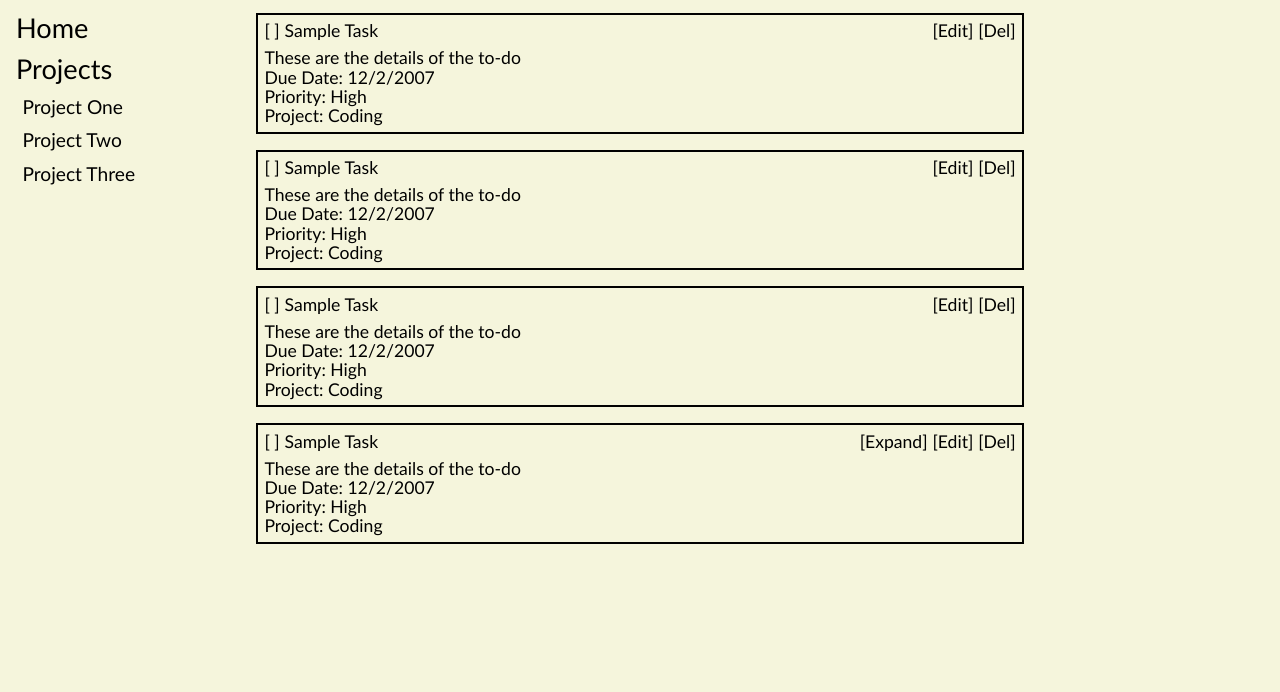
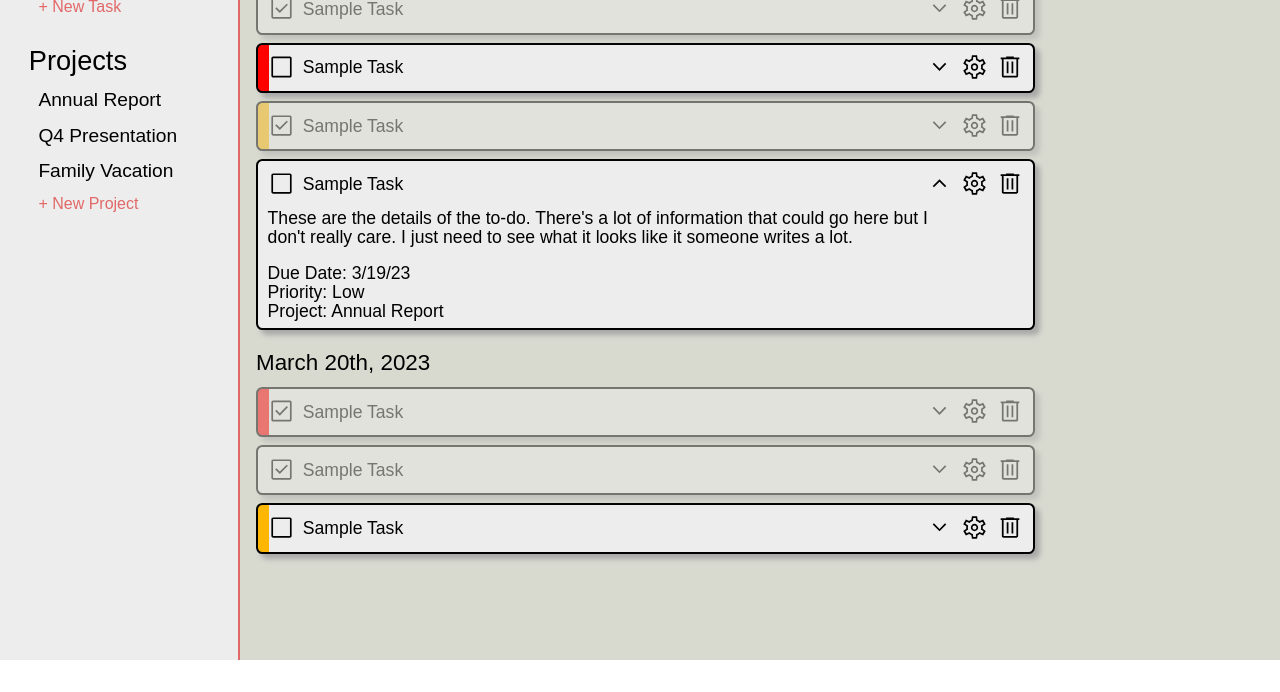
Before and after one commit to ryant4/todolist, a plain HTML site: page index.html in a window 1280 px wide. Shown: the part 140-832 px from the top of the page. After the commit the page ends 800 px from the top, so only its background shows below. Drawn offline with Linux system fonts and the light colour scheme.

Commit message:
add styles

```diff
--- a/index.html
+++ b/index.html
@@ -9,26 +9,72 @@
 </head>
 <body>
     <div id="page-container">
+        <div id="page-header">
+            <h1>ToDo Application</h1>
+        </div>
         <div id="side-bar">
-            <h1>Let's complete some tasks!</h1>
-            <h2>Home</h2>
+            <!-- THESE SHOULD BE LI/ULs -->
+            <h2>View All Tasks</h2>
+            <h4>+ New Task</h4>
             <div class="projects-sidebar-list">
                 <h2>Projects</h2>
-                <h3>Project One</h3>
-                <h3>Project Two</h3>
-                <h3>Project Three</h3>
+                <h3>Annual Report</h3>
+                <h3>Q4 Presentation</h3>
+                <h3>Family Vacation</h3>
+                <h4>+ New Project</h4>
             </div>
         </div>
         <div id="main-page">
-            <div class="to-do-card">
+            <div class="date-display">March 19th, 2023</div>
+            <div class="to-do-card completed">
                 <div class="to-do-main-display">
                     <div class="main-display-left">
-                        <div class="to-do-status">[ ]</div>
+                        <div class="to-do-status"><img src="./images/checkbox-filled.svg" alt="unfilled checkbox"></div>
                         <div class="to-do-title">Sample Task</div>
                     </div>
                     <div class="main-display-right">
-                        <div class="to-do-edit-button">[Edit]</div>
-                        <div class="to-do-delete-button">[Del]</div>
+                        <div class="to-do-expand"><img src="./images/expand.svg" alt="" srcset=""></div>
+                        <div class="to-do-edit-button"><img src="./images/edit.svg" alt="" srcset=""></div>
+                        <div class="to-do-delete-button"><img src="./images/delete.svg" alt=""></div>
+                    </div>
+                </div>
+                <div class="to-do-expanded-details">
+                    <div class="to-do-description">These are the details of the to-do</div>
+                    <div class="to-do-due-date">Due Date: 12/2/2007</div>
+                    <div class="to-do-priority">Priority: High</div>
+                    <div class="to-do-project-parent">Project: Coding</div>
+                </div>
+            </div>
+
+            <div class="to-do-card high-urgency">
+                <div class="to-do-main-display">
+                    <div class="main-display-left">
+                        <div class="to-do-status"><img src="./images/checkbox-unfilled.svg" alt="unfilled checkbox"></div>
+                        <div class="to-do-title">Sample Task</div>
+                    </div>
+                    <div class="main-display-right">
+                        <div class="to-do-expand"><img src="./images/expand.svg" alt="" srcset=""></div>
+                        <div class="to-do-edit-button"><img src="./images/edit.svg" alt="" srcset=""></div>
+                        <div class="to-do-delete-button"><img src="./images/delete.svg" alt=""></div>
+                    </div>
+                </div>
+                <div class="to-do-expanded-details">
+                    <div class="to-do-description">These are the details of the to-do</div>
+                    <div class="to-do-due-date">Due Date: 12/2/2007</div>
+                    <div class="to-do-priority">Priority: High</div>
+                    <div class="to-do-project-parent">Project: Coding</div>
+                </div>
+            </div>
+            <div class="to-do-card completed medium-urgency">
+                <div class="to-do-main-display">
+                    <div class="main-display-left">
+                        <div class="to-do-status"><img src="./images/checkbox-filled.svg" alt="unfilled checkbox"></div>
+                        <div class="to-do-title">Sample Task</div>
+                    </div>
+                    <div class="main-display-right">
+                        <div class="to-do-expand"><img src="./images/expand.svg" alt="" srcset=""></div>
+                        <div class="to-do-edit-button"><img src="./images/edit.svg" alt="" srcset=""></div>
+                        <div class="to-do-delete-button"><img src="./images/delete.svg" alt=""></div>
                     </div>
                 </div>
                 <div class="to-do-expanded-details">
@@ -42,12 +88,33 @@
             <div class="to-do-card">
                 <div class="to-do-main-display">
                     <div class="main-display-left">
-                        <div class="to-do-status">[ ]</div>
+                        <div class="to-do-status"><img src="./images/checkbox-unfilled.svg" alt="unfilled checkbox"></div>
                         <div class="to-do-title">Sample Task</div>
                     </div>
                     <div class="main-display-right">
-                        <div class="to-do-edit-button">[Edit]</div>
-                        <div class="to-do-delete-button">[Del]</div>
+                        <div class="to-do-expand"><img src="./images/expand-less.svg" alt="" srcset=""></div>
+                        <div class="to-do-edit-button"><img src="./images/edit.svg" alt="" srcset=""></div>
+                        <div class="to-do-delete-button"><img src="./images/delete.svg" alt=""></div>
+                    </div>
+                </div>
+                <div class="to-do-expanded-details expanded">
+                    <div class="to-do-description">These are the details of the to-do. There's a lot of information that could go here but I don't really care. I just need to see what it looks like it someone writes a lot.</div>
+                    <div class="to-do-due-date">Due Date: 3/19/23</div>
+                    <div class="to-do-priority">Priority: Low</div>
+                    <div class="to-do-project-parent">Project: Annual Report</div>
+                </div>
+            </div>
+            <div class="date-display">March 20th, 2023</div>
+            <div class="to-do-card high-urgency completed">
+                <div class="to-do-main-display">
+                    <div class="main-display-left">
+                        <div class="to-do-status"><img src="./images/checkbox-filled.svg" alt="unfilled checkbox"></div>
+                        <div class="to-do-title">Sample Task</div>
+                    </div>
+                    <div class="main-display-right">
+                        <div class="to-do-expand"><img src="./images/expand.svg" alt="" srcset=""></div>
+                        <div class="to-do-edit-button"><img src="./images/edit.svg" alt="" srcset=""></div>
+                        <div class="to-do-delete-button"><img src="./images/delete.svg" alt=""></div>
                     </div>
                 </div>
                 <div class="to-do-expanded-details">
@@ -58,15 +125,35 @@
                 </div>
             </div>
 
-            <div class="to-do-card">
+            <div class="to-do-card completed">
                 <div class="to-do-main-display">
                     <div class="main-display-left">
-                        <div class="to-do-status">[ ]</div>
+                        <div class="to-do-status"><img src="./images/checkbox-filled.svg" alt="unfilled checkbox"></div>
                         <div class="to-do-title">Sample Task</div>
                     </div>
                     <div class="main-display-right">
-                        <div class="to-do-edit-button">[Edit]</div>
-                        <div class="to-do-delete-button">[Del]</div>
+                        <div class="to-do-expand"><img src="./images/expand.svg" alt="" srcset=""></div>
+                        <div class="to-do-edit-button"><img src="./images/edit.svg" alt="" srcset=""></div>
+                        <div class="to-do-delete-button"><img src="./images/delete.svg" alt=""></div>
+                    </div>
+                </div>
+                <div class="to-do-expanded-details">
+                    <div class="to-do-description">These are the details of the to-do</div>
+                    <div class="to-do-due-date">Due Date: 12/2/2007</div>
+                    <div class="to-do-priority">Priority: High</div>
+                    <div class="to-do-project-parent">Project: Coding</div>
+                </div>
+            </div>
+            <div class="to-do-card medium-urgency">
+                <div class="to-do-main-display">
+                    <div class="main-display-left">
+                        <div class="to-do-status"><img src="./images/checkbox-unfilled.svg" alt="unfilled checkbox"></div>
+                        <div class="to-do-title">Sample Task</div>
+                    </div>
+                    <div class="main-display-right">
+                        <div class="to-do-expand"><img src="./images/expand.svg" alt="" srcset=""></div>
+                        <div class="to-do-edit-button"><img src="./images/edit.svg" alt="" srcset=""></div>
+                        <div class="to-do-delete-button"><img src="./images/delete.svg" alt=""></div>
                     </div>
                 </div>
                 <div class="to-do-expanded-details">
@@ -77,44 +164,6 @@
                 </div>
             </div>
 
-            <div class="to-do-card">
-                <div class="to-do-main-display">
-                    <div class="main-display-left">
-                        <div class="to-do-status">[ ]</div>
-                        <div class="to-do-title">Sample Task</div>
-                    </div>
-                    <div class="main-display-right">
-                        <div class="to-do-edit-button">[Edit]</div>
-                        <div class="to-do-delete-button">[Del]</div>
-                    </div>
-                </div>
-                <div class="to-do-expanded-details">
-                    <div class="to-do-description">These are the details of the to-do</div>
-                    <div class="to-do-due-date">Due Date: 12/2/2007</div>
-                    <div class="to-do-priority">Priority: High</div>
-                    <div class="to-do-project-parent">Project: Coding</div>
-                </div>
-            </div>
-
-            <div class="to-do-card">
-                <div class="to-do-main-display">
-                    <div class="main-display-left">
-                        <div class="to-do-status">[ ]</div>
-                        <div class="to-do-title">Sample Task</div>
-                    </div>
-                    <div class="main-display-right">
-                        <div class="to-do-expand-button">[Expand]</div>
-                        <div class="to-do-edit-button">[Edit]</div>
-                        <div class="to-do-delete-button">[Del]</div>
-                    </div>
-                </div>
-                <div class="to-do-expanded-details">
-                    <div class="to-do-description">These are the details of the to-do</div>
-                    <div class="to-do-due-date">Due Date: 12/2/2007</div>
-                    <div class="to-do-priority">Priority: High</div>
-                    <div class="to-do-project-parent">Project: Coding</div>
-                </div>
-            </div>
 
         </div>
     </div>
--- a/styles.css
+++ b/styles.css
@@ -49,60 +49,135 @@ table {
 
 
 
+/* Colors:
+D8D9CF
+EDEDED
+FF8787
+E26868 */
+/*
+You may want to use more specific CSS selectors to target elements more precisely. For example, instead of using the img selector to style all images on the page, you could use a more specific class or ID to target only the images you want to style.
 
-
+When defining border styles, it's a good idea to specify the style, width, and color separately. In your #side-bar selector, you have specified the border color and width using the border shorthand property, but have not specified the border style.
+ */
 
 
 body {
-    font-family:'Gill Sans', 'Gill Sans MT', Calibri, 'Trebuchet MS', sans-serif;
+    font-family: sans-serif;
     font-size: 1.1rem;
+    box-sizing: border-box;
+
 }
 
 #page-container {
-    background-color: beige;
     display: grid;
-    grid-template-columns: 15rem 50rem;
+    grid-template-columns: 15rem auto;
+    grid-template-rows: min-content auto;
+    grid-template-areas:
+        "header header"
+        "side-bar main-page";
+    height: 100vh;
+    width: 100vw;
+}
+
+#page-header {
+    grid-area: header;
+    padding: 1rem;
+    background-color: #E26868;
 
 }
 
 #side-bar {
-    padding: 1rem;
+    grid-area: side-bar;
+    padding-left: 1.8rem;
+    padding-right: 1rem;
+    padding-top: 1.8rem;
+    background-color: #EDEDED;
+    border-right: #E26868;
+    border-style: solid;
+    border-width: 2px;
+    border-left: 0px;
+    border-top: 0px;
+    border-bottom: 0px;
+}
+
+img{
+    margin-top: 2px;
+    width: 1.7rem;
+    cursor: pointer;
 }
 
 #main-page {
-    padding: 1rem;
-    height: 100vh;
+    grid-area: main-page;
+    background-color: #D8D9CF;
+    padding-left: 1rem;
+    padding-right: 1rem;
+
+
+}
+
+.date-display {
+    font-size: 1.4rem;
+    margin-top: 1.4rem;
+    margin-bottom: .8rem;
 }
 
 h1 {
     font-size: 2.2rem;
     font-weight: 600;
-    margin-bottom: 2rem;
+
 }
 
 h2 {
     font-size: 1.7rem;
-    margin-top: .9rem;
+    margin-bottom: 1rem;
+    cursor: pointer;
 }
 h3 {
     font-size: 1.2rem;
-    margin-top: .9rem;
-    margin-left: .4rem;
+    margin-top: 1rem;
+    margin-left: .6rem;
+    cursor: pointer;
+}
+
+h4 {
+    color: #E26868;
+    font-size: 1rem;
+    margin-top: 1rem;
+    margin-bottom: 2rem;
+    margin-left: .6rem;
+    cursor: pointer;
 }
 
 .to-do-card {
-    margin-bottom: 1rem;
+    margin-bottom: .5rem;
     border-style: solid;
     border-width: 2px;
     border-color: black;
     padding: .4rem;
+    padding-left: .6rem;
+    padding-right: .6rem;
     line-height: 1.2rem;
+    width: max(75%, 340px);
+    box-shadow: 5px 5px 5px darkgrey;
+    border-radius: .4rem;
+    background: #EDEDED;
 }
 
+.high-urgency {
+    background: linear-gradient(90deg, red 1.4%, #EDEDED 0%);
+}
+
+.medium-urgency {
+    background: linear-gradient(90deg, rgb(253, 182, 1) 1.4%, #EDEDED 0%);
+}
+
+.completed {
+    opacity: 0.45;
+}
 
 .to-do-main-display {
     display: grid;
-    grid-template-columns: 25rem auto;
+    grid-template-columns: auto auto;
     justify-content: space-between;
     grid-template-rows: auto;
 
@@ -111,11 +186,20 @@ h3 {
 .main-display-left,
 .main-display-right {
     display: flex;
-    gap: .3rem;
+    gap: .5rem;
+    align-items: center;
 }
 
 .to-do-expanded-details {
     margin-top: .5rem;
-    /* display: none; */
+    display: none;
+}
 
+.to-do-description {
+    margin-right: 5rem;
+    margin-bottom: 1rem;
 }
+
+.expanded {
+    display: block;
+}
```
Also changed, not shown: images/checkbox-filled.svg (added), images/checkbox-unfilled.svg (added), images/delete.svg (added), images/edit.svg (added), images/expand-less.svg (added), images/expand.svg (added).
